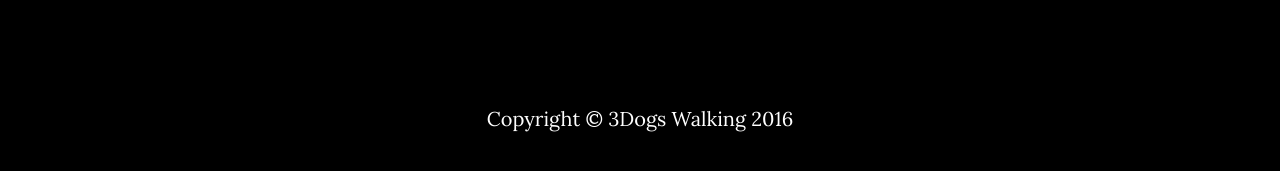
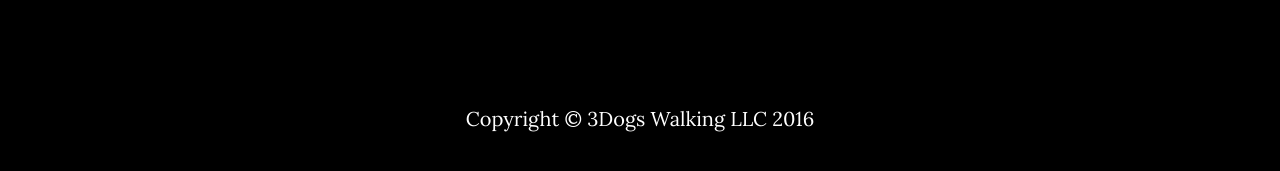
Before and after one commit to caseykulm/jksite, a Jekyll site: the page built from index.html, in a window 1280 px wide and 900 px high, scrolled down 2430 px. Shown: the part 715-886 px from the top of the window. Built offline with Jekyll 4.4.1, drawn with Linux system fonts in a browser that asks for light colours.

Commit message:
Add LLC to copyright name in footer

```diff
--- a/_config.yml
+++ b/_config.yml
@@ -10,7 +10,7 @@ color:
   links: '#219ab3'
 
 # Footer settings
-footer: 3Dogs Walking
+footer: 3Dogs Walking LLC
 
 # Social networks usernames (many more available: google-plus, flickr, dribbble, pinterest, instagram, tumblr, linkedin, etc.)
 social:
```
